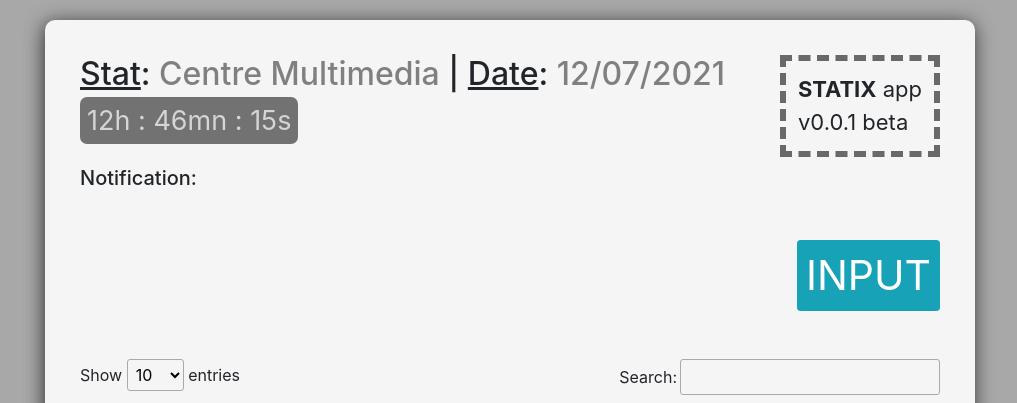
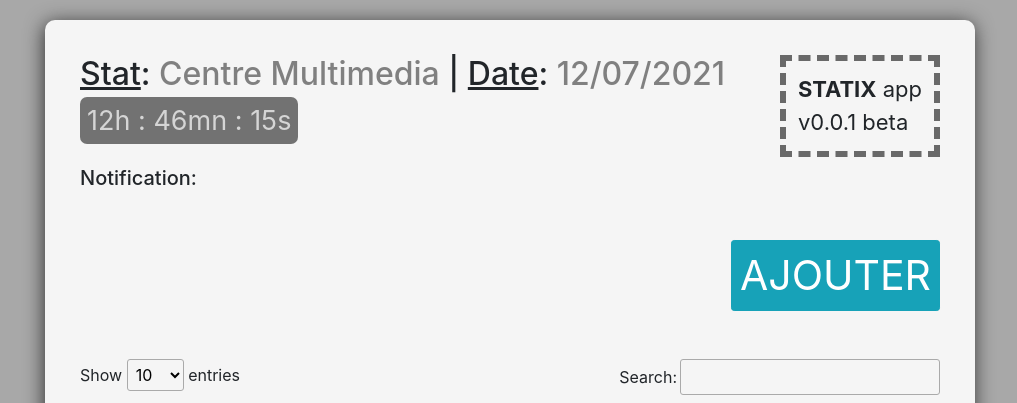
Before and after one commit to RajaRakoto/statix, a PHP site: page /project/ in a window 1280 px wide. Shown: the part 319-722 px from the top of the page, without its empty margins (130-1147 px from the left). Run offline with PHP 8.4, Linux system fonts and the light colour scheme; data comes from the database, SQL or seed files in the repository; data that the repository does not hold is empty; some libraries are stand-ins or nearby versions.

Commit message:
[html]: update button(INPUT>AJOUTER)

```diff
--- a/index.php
+++ b/index.php
@@ -199,7 +199,7 @@
         ?>
 
         <!-- MODEL0 (button) -->
-          <button type="button" class="btn btn-info btn-sm mb-5" style="float:right; font-size:41px" data-toggle="modal" data-target="#myModal">INPUT</button>
+          <button type="button" class="btn btn-info btn-sm mb-5" style="float:right; font-size:41px" data-toggle="modal" data-target="#myModal">AJOUTER</button>
 
       <table id="statix_table" class="display responsive nowrap" cellspacing="0" width="100%">
         <!-- ENTETE DU TABLEAU - statique (html) -->
```
Also changed, not shown: dbstatix_connect.php (line endings or trailing spaces).
